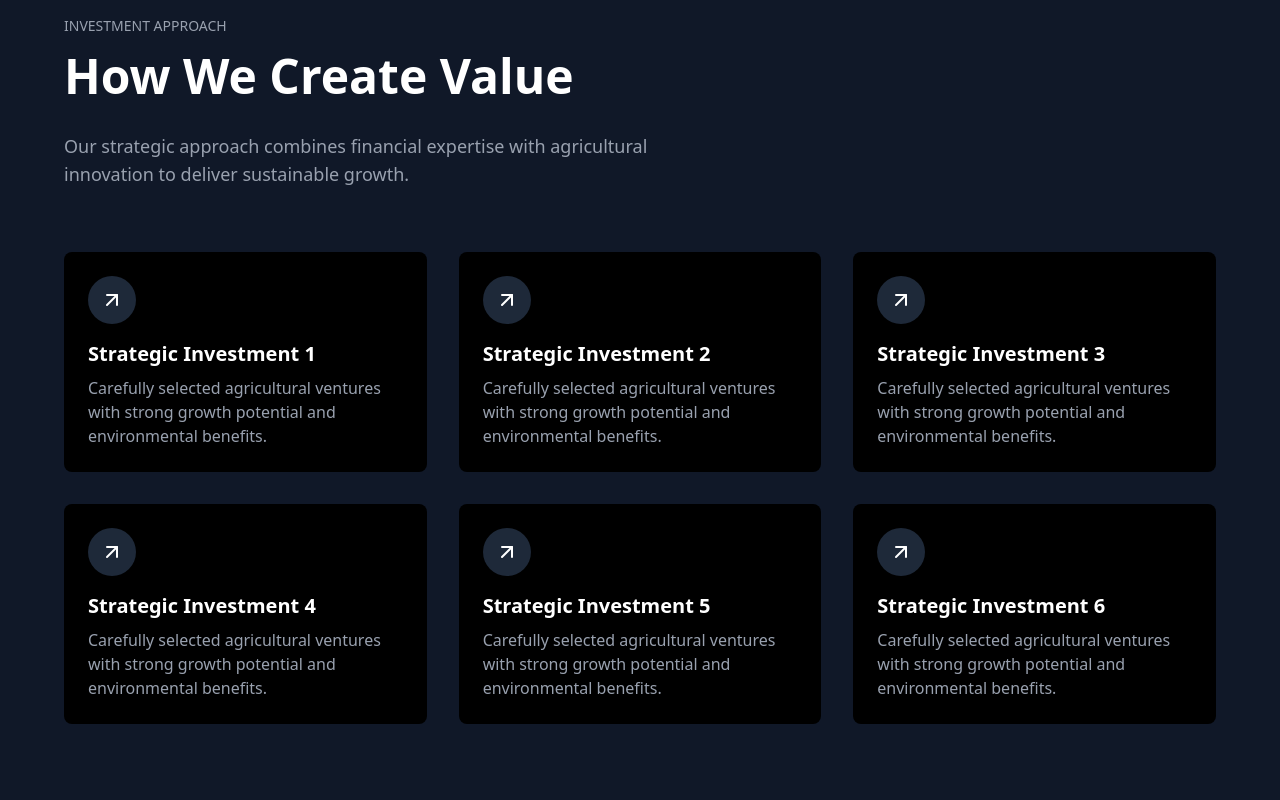
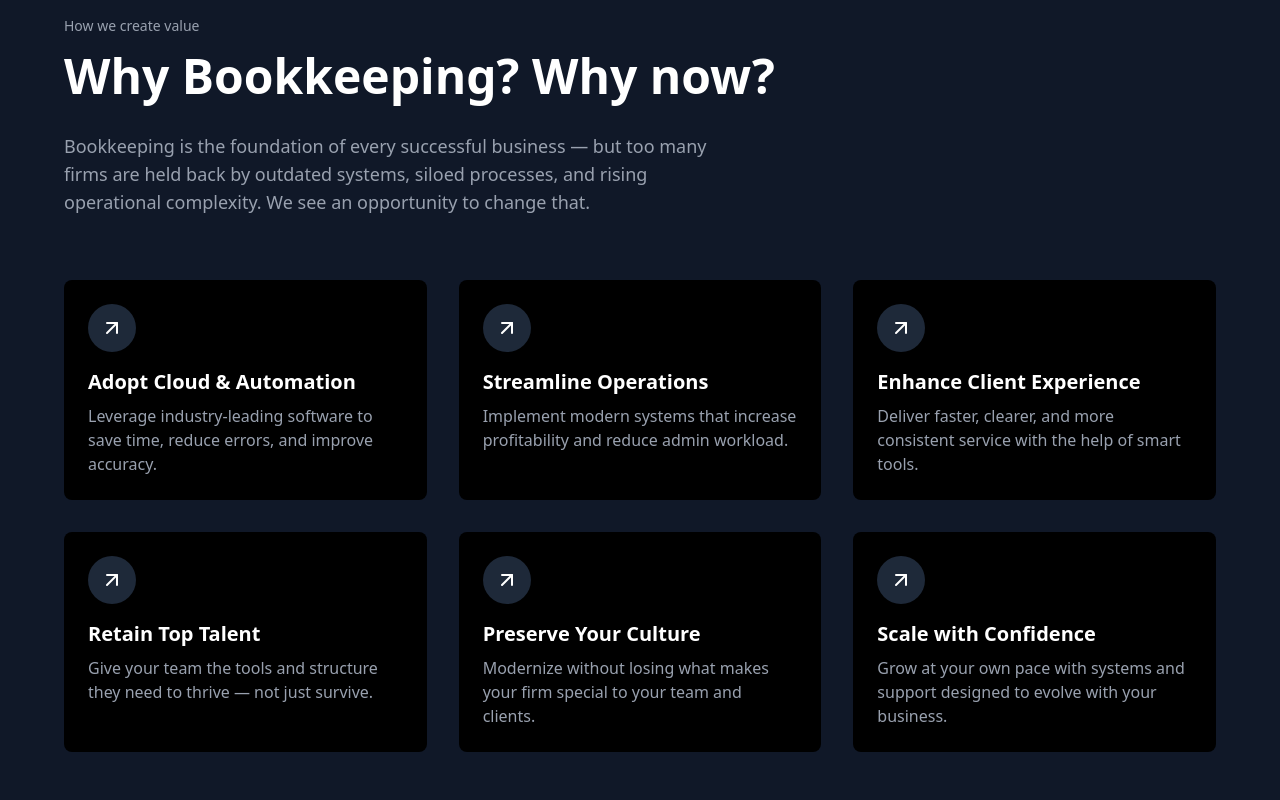
Before and after one commit to paul-madut/ayce-bookkeeping, a Next.js app in the folder ayce-bookkeeping/: page / in a window 1280 px wide. Shown: the part 1260-2060 px from the top of the page. Built offline with nearby package versions, Linux system fonts and the light colour scheme.

Commit message:
Save state

```diff
--- a/ayce-bookkeeping/components/landing/About.tsx
+++ b/ayce-bookkeeping/components/landing/About.tsx
@@ -12,21 +12,51 @@ function About() {
      <div className="max-w-6xl mx-auto">
        <div className="mb-16">
          <AnimatedText delay={0.1} className="mb-4 text-sm text-gray-400">
-           INVESTMENT APPROACH
+           How we create value
          </AnimatedText>
          <AnimatedText delay={0.2} className="text-3xl lg:text-5xl font-bold mb-8">
-           How We Create Value
+           Why Bookkeeping? Why now?
          </AnimatedText>
          <AnimatedText delay={0.3} className="text-lg text-gray-400 max-w-2xl">
-           Our strategic approach combines financial expertise with
-           agricultural innovation to deliver sustainable growth.
+         Bookkeeping is the foundation of every successful business — but too many firms are held back by outdated systems, siloed processes, and rising operational complexity. We see an opportunity to change that.
          </AnimatedText>
        </div>
 
        <div className="grid grid-cols-1 md:grid-cols-2 lg:grid-cols-3 gap-8">
-         {[1, 2, 3, 4, 5, 6].map((item, index) => (
+  {[
+    {
+      title: "Adopt Cloud & Automation",
+      description:
+        "Leverage industry-leading software to save time, reduce errors, and improve accuracy."
+    },
+    {
+      title: "Streamline Operations",
+      description:
+        "Implement modern systems that increase profitability and reduce admin workload."
+    },
+    {
+      title: "Enhance Client Experience",
+      description:
+        "Deliver faster, clearer, and more consistent service with the help of smart tools."
+    },
+    {
+      title: "Retain Top Talent",
+      description:
+        "Give your team the tools and structure they need to thrive — not just survive."
+    },
+    {
+      title: "Preserve Your Culture",
+      description:
+        "Modernize without losing what makes your firm special to your team and clients."
+    },
+    {
+      title: "Scale with Confidence",
+      description:
+        "Grow at your own pace with systems and support designed to evolve with your business."
+    }
+  ].map((item, index) => (
     <motion.div
-             key={item}
+      key={item.title}
       initial={{ opacity: 0, y: 50 }}
       whileInView={{ opacity: 1, y: 0 }}
       viewport={{ once: true, margin: "-50px" }}
@@ -40,16 +70,12 @@ function About() {
       <div className="mb-4 h-12 w-12 bg-gray-800 rounded-full flex items-center justify-center">
         <ArrowUpRight size={24} />
       </div>
-             <h3 className="text-xl font-bold mb-2">
-               Strategic Investment {item}
-             </h3>
-             <p className="text-gray-400">
-               Carefully selected agricultural ventures with strong growth
-               potential and environmental benefits.
-             </p>
+      <h3 className="text-xl font-bold mb-2">{item.title}</h3>
+      <p className="text-gray-400">{item.description}</p>
     </motion.div>
   ))}
 </div>
+
      </div>
    </section>
   )
--- a/ayce-bookkeeping/components/landing/Hero.tsx
+++ b/ayce-bookkeeping/components/landing/Hero.tsx
@@ -58,7 +58,7 @@ function Hero() {
             className="mb-6 inline-block text-sm border border-gray-700 px-4 py-1 rounded-full"
             variants={itemVariants}
           >
-            Modernizing Bookkeeping, Empowering Growth
+            Modern Support for Legacy Firms
           </motion.div>
 
           <motion.h1
```
Lines whose indentation alone changed are shown as unchanged.
